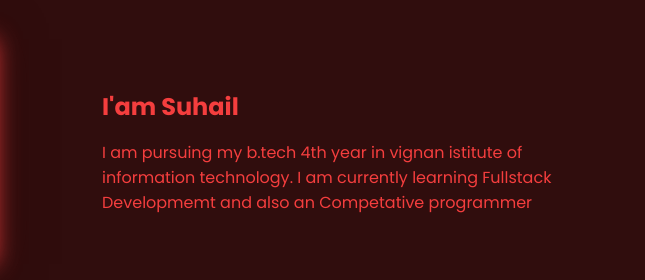
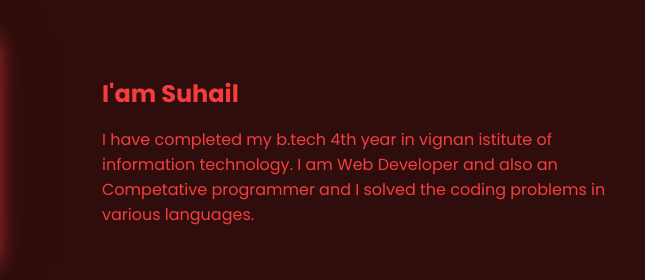
Before and after one commit to ShaikSuhail7/portfolio, a website: page portfolio/index.html in a window 1280 px wide. Shown: the part 860-1140 px from the top of the page, 538-1183 px from the left. Drawn offline with nearby package versions, Linux system fonts and the light colour scheme.

Commit message:
Update index.html

```diff
--- a/portfolio/index.html
+++ b/portfolio/index.html
@@ -175,9 +175,9 @@
 
                 <div>
                     <h2 class="about__subtitle">I'am Suhail</h2>
-                    <p class="about__text">I am pursuing my b.tech 4th year in vignan istitute of information
+                    <p class="about__text">I have completed my b.tech 4th year in vignan istitute of information
                         technology.
-                        I am currently learning Fullstack Developmemt and also an Competative programmer
+                        I am Web Developer and also an Competative programmer and I solved the coding problems in various languages.
                     </p>
                 </div>
             </div>
```
